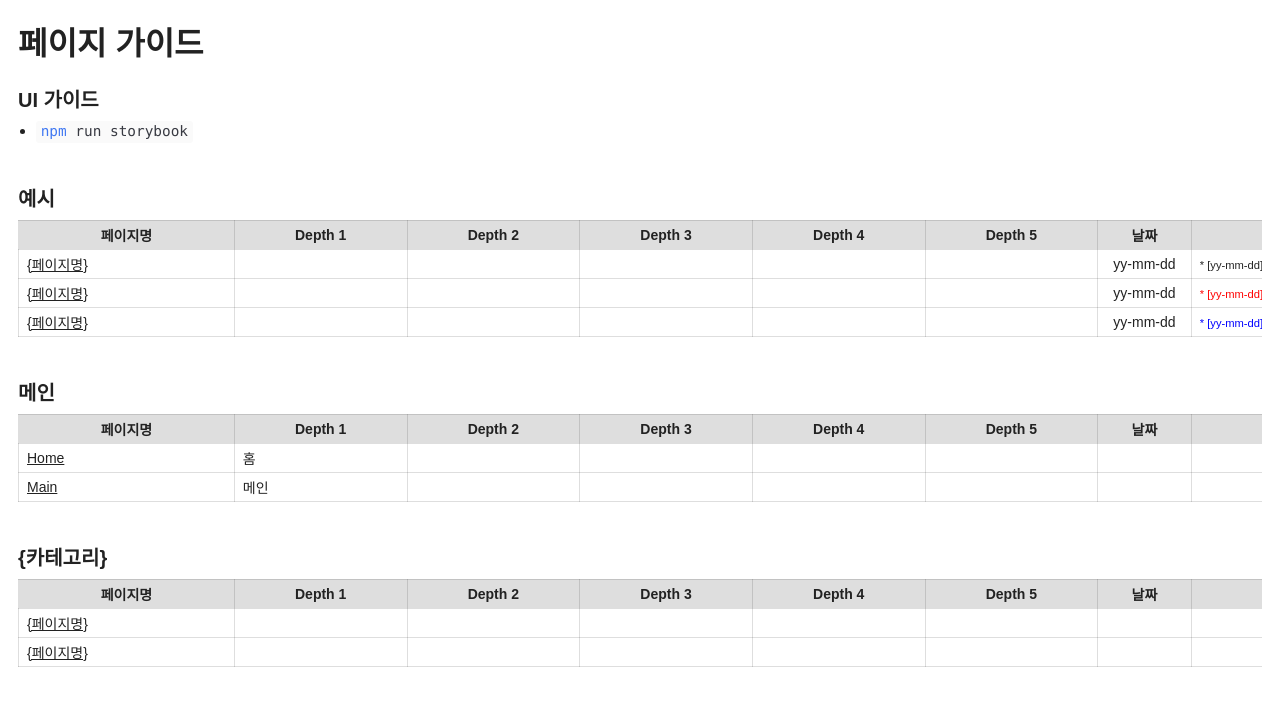
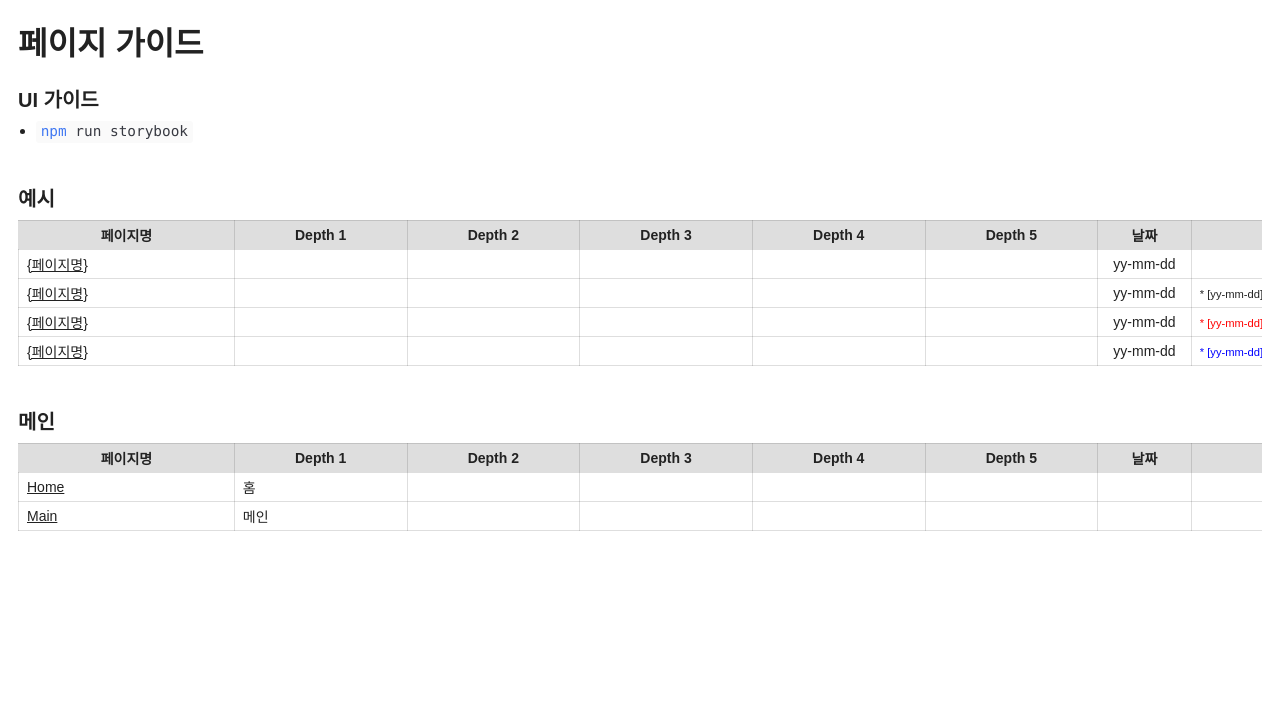
Before and after one commit to jyyang5542/2506-sample-react, a Next.js app: page /Guide in a window 1280 px wide. Shown: the top 706 px of the page. Built offline with nearby package versions, Linux system fonts and the light colour scheme.

Commit message:
feat: Tabs 컴포넌트 완성

```diff
--- a/src/components/atoms/TabBtn/TabBtn.style.tsx
+++ b/src/components/atoms/TabBtn/TabBtn.style.tsx
@@ -1,6 +1,7 @@
 'use client';
 
 import type { TTabVariant } from '@/components/molecules/Tabs/tabsType';
+import { FONTS } from '@/constants/fonts';
 import { Base } from '@/styles/Base.style';
 import { darkTheme, lightTheme } from '@/styles/theme';
 import { TTheme } from '@/types';
@@ -8,7 +9,7 @@ import { hexToRgba } from '@/utils/hexToRgba';
 import styled, { css } from 'styled-components';
 
 export const Style = {
-	TabBtn: styled(Base.EmptyButton)<{ $isActive: boolean; variant?: TTabVariant; theme: TTheme; disabled?: boolean }>`
+	TabBtn: styled(Base.EmptyButton)<{ $isActive: boolean; variant?: TTabVariant; theme: TTheme }>`
 		flex-shrink: 0;
 		display: inline-flex;
 		align-items: center;
@@ -50,14 +51,24 @@ export const Style = {
 			} else {
 				const border = `2px solid ${isThemeLight ? lightTheme.text : darkTheme.text}`;
 				return css`
-					${$isActive &&
-					(variant === 'border-top'
+					height: 40px;
+					padding: 0 8px;
+
+					${$isActive
 						? css`
-								border-top: ${border};
+								font-weight: ${FONTS.WEIGHT.BOLD};
+
+								${variant === 'border-top'
+									? css`
+											border-top: ${border};
+									  `
+									: css`
+											border-bottom: ${border};
+									  `}
 						  `
 						: css`
-								border-bottom: ${border};
-						  `)}
+								opacity: 0.5;
+						  `}
 				`;
 			}
 		}}
--- a/src/components/atoms/TabBtn/TabBtn.tsx
+++ b/src/components/atoms/TabBtn/TabBtn.tsx
@@ -1,5 +1,5 @@
-// import { Base } from '@/styles/Base.style';
 import type { ITabBtn, ITabBtnLink, ITabBtnPanel } from '@/components/molecules/Tabs/tabsType';
+import { useRef } from 'react';
 import { Style } from './TabBtn.style';
 
 type Props = (ITabBtnLink | ITabBtnPanel) & ITabBtn;
@@ -18,13 +18,22 @@ const TabBtn = ({ index, type, variant, theme, setActiveIndex, ...props }: Props
 		onClick: () => handleOnClick('onClick' in props ? props.onClick : undefined)
 	};
 
+	const btnRef = useRef<HTMLButtonElement & HTMLAnchorElement>(null);
+
 	const handleOnClick = (onClick?: () => void): void => {
 		setActiveIndex(index);
 		onClick?.();
+		if (!btnRef.current) return;
+
+		btnRef.current.scrollIntoView({
+			behavior: 'smooth',
+			inline: 'nearest',
+			block: 'nearest'
+		});
 	};
 
 	return (
-		<Style.TabBtn {...btnProps}>
+		<Style.TabBtn ref={btnRef} {...btnProps}>
 			{!!props.icon && <Style.Icon src={props.icon} alt={`${label} 아이콘`} />}
 			<span>{label}</span>
 		</Style.TabBtn>
--- a/src/components/molecules/Tabs/Tabs.tsx
+++ b/src/components/molecules/Tabs/Tabs.tsx
@@ -1,4 +1,3 @@
-// import { Base } from '@/styles/Base.style';
 import { TabBtn } from '@/components/atoms';
 import useThemeStore from '@/stores/themeStore';
 import type { ISpacing } from '@/types/baseStyle';
--- /dev/null
+++ b/src/constants/fonts.ts
@@ -0,0 +1,7 @@
+export const FONTS = {
+	WEIGHT: {
+		LIGHT: 300,
+		MEDIUM: 400,
+		BOLD: 600
+	}
+};
--- a/src/constants/guideList.tsx
+++ b/src/constants/guideList.tsx
@@ -25,57 +25,22 @@ const Update = ({ text, color }: { text: string; color?: 'blue' | 'red' }) => {
 	return <p style={style}>* {text}</p>;
 };
 
+// prettier-ignore
 export const GUIDE_LIST: IGuideData[] = [
 	{
 		category: '예시',
 		list: [
-			{
-				pageName: '{페이지명}',
-				dir: `${SECTION.CATEGORY}/{페이지명}`,
-				depth: [''],
-				date: 'yy-mm-dd',
-				memo: (
-					<Memo>
-						<Update text='[yy-mm-dd] 업데이트' />
-					</Memo>
-				)
-			},
-			{
-				pageName: '{페이지명}',
-				dir: `${SECTION.CATEGORY}/{페이지명}`,
-				depth: [''],
-				date: 'yy-mm-dd',
-				memo: (
-					<Memo>
-						<Update color='red' text='[yy-mm-dd] 업데이트' />
-					</Memo>
-				)
-			},
-			{
-				pageName: '{페이지명}',
-				dir: `${SECTION.CATEGORY}/{페이지명}`,
-				depth: [''],
-				date: 'yy-mm-dd',
-				memo: (
-					<Memo>
-						<Update color='blue' text='[yy-mm-dd] 업데이트' />
-					</Memo>
-				)
-			}
+			{ pageName: '{페이지명}', dir: `${SECTION.CATEGORY}/{페이지명}`, depth: [''], date: 'yy-mm-dd', memo: (<Memo></Memo>) },
+			{ pageName: '{페이지명}', dir: `${SECTION.CATEGORY}/{페이지명}`, depth: [''], date: 'yy-mm-dd', memo: (<Memo><Update text='[yy-mm-dd] 업데이트' /></Memo>) },
+			{ pageName: '{페이지명}', dir: `${SECTION.CATEGORY}/{페이지명}`, depth: [''], date: 'yy-mm-dd', memo: (<Memo><Update text='[yy-mm-dd] 업데이트' color="red" /></Memo>) },
+			{ pageName: '{페이지명}', dir: `${SECTION.CATEGORY}/{페이지명}`, depth: [''], date: 'yy-mm-dd', memo: (<Memo><Update text='[yy-mm-dd] 업데이트' color="blue" /></Memo>) },
 		]
 	},
 	{
 		category: '메인',
 		list: [
-			{ pageName: 'Home', dir: `${SECTION.DEFAULT}`, depth: ['홈'], date: '', memo: <Memo></Memo> },
-			{ pageName: 'Main', dir: `${SECTION.MAIN}`, depth: ['메인'], date: '', memo: <Memo></Memo> }
+			{ pageName: 'Home', dir: `${SECTION.DEFAULT}`, depth: ['홈'], date: '', memo: (<Memo></Memo>) },
+			{ pageName: 'Main', dir: `${SECTION.MAIN}`, depth: ['메인'], date: '', memo: (<Memo></Memo>) },
 		]
 	},
-	{
-		category: '{카테고리}',
-		list: [
-			{ pageName: '{페이지명}', dir: `${SECTION.CATEGORY}/{페이지명}`, depth: [''], date: '', memo: <Memo></Memo> },
-			{ pageName: '{페이지명}', dir: `${SECTION.CATEGORY}/{페이지명}`, depth: [''], date: '', memo: <Memo></Memo> }
-		]
-	}
 ] as const;
--- a/src/styles/Base.style.tsx
+++ b/src/styles/Base.style.tsx
@@ -43,7 +43,7 @@ export const Base = {
 		${({ ellipsis }) => ellipsis && ellipsisStyle(ellipsis)};
 	`,
 
-	EmptyButton: styled.button`
+	EmptyButton: styled.button<{ disabled?: boolean }>`
 		margin: 0;
 		padding: 0;
 		font-size: ${DEFAULT_FONT_SIZE}px;
@@ -55,9 +55,13 @@ export const Base = {
 		opacity: 1;
 		cursor: pointer;
 
-		&:disabled {
-			opacity: 0.5;
-		}
+		${({ disabled = false }) =>
+			disabled &&
+			css`
+				pointer-events: none;
+				cursor: default;
+				opacity: 0.2 !important;
+			`}
 
 		img {
 			object-fit: contain;
```
